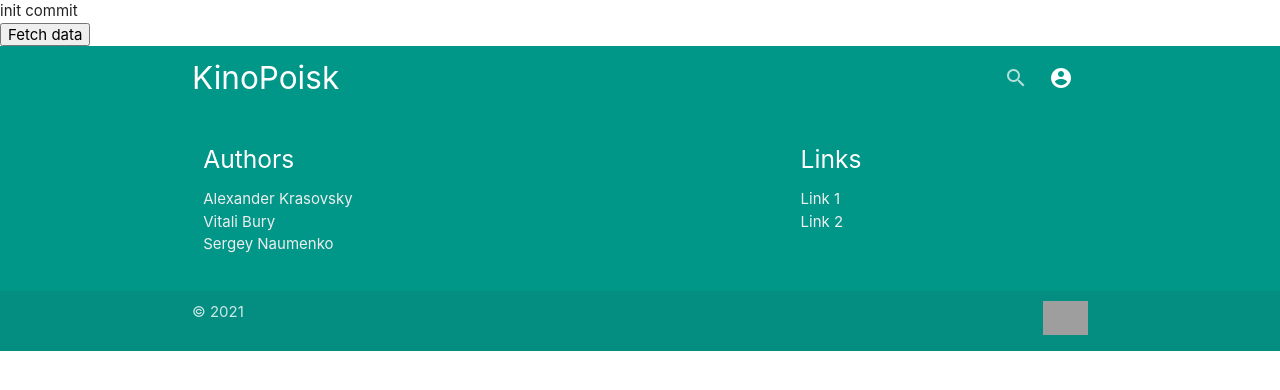
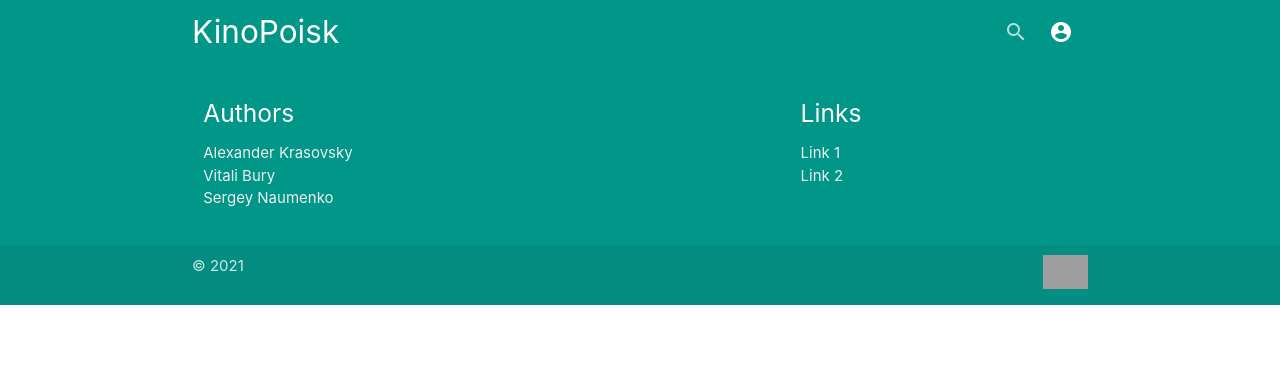
Before and after one commit to SergeyNaumenko/rsclone, a React (Create React App) app in the folder client/: page / in a window 1280 px wide. Shown: the top 390 px of the page. Built offline with nearby package versions, Linux system fonts and the light colour scheme; no server answers; grey boxes are pictures that could not be loaded.

Commit message:
feat: add context for service

```diff
--- a/client/src/App.tsx
+++ b/client/src/App.tsx
@@ -1,40 +1,23 @@
-import React from 'react';
+import React, { Component } from 'react';
 import { Header } from './components/header.commponent';
 import { Footer } from './components/footer.component';
 import MovieApiService from './services/movieApiService';
+import { MovieApiServiceProvider } from './components/movie-api-service-context';
 
-const App: React.FC = () => {
+export default class App extends Component {
+  state = {
+    movieApiService: new MovieApiService()
+  };
 
-  const clickHandler = async() => {
-    const res = await fetch('http://localhost:5000/api/auth/reg',{
-        method: 'POST',
-        headers: {
-            'Content-Type': 'application/json'
-        },
-        body: JSON.stringify({login: 'atgbt',password: '33333'})
-    });
-    const data = await res.json();
-    console.log(data);
-    return data;
+  render() {
+    return (
+      <div className="App">
+        <Header/>
+        <MovieApiServiceProvider value={this.state.movieApiService} >
+
+        </MovieApiServiceProvider>
+        <Footer/>
+      </div>
+    );
   }
-
-  const movieApiService = new MovieApiService();
-  const genres = movieApiService.getGenres();
-  console.log(genres)
-
-  const topRated = movieApiService.getTopRatedMovies();
-  console.log(topRated)
-
-  return (
-    <div className="App">
-      <header className="App-header">
-        init commit
-      </header>
-      <button onClick={clickHandler}>Fetch data</button>
-      <Header/>
-      <Footer/>
-    </div>
-  );
 };
-
-export default App;
--- /dev/null
+++ b/client/src/components/movie-api-service-context/index.ts
@@ -0,0 +1,9 @@
+import {
+  MovieApiServiceProvider,
+  MovieApiServiceConsumer
+} from './movie-api-service-context';
+
+export {
+  MovieApiServiceProvider,
+  MovieApiServiceConsumer
+};
--- /dev/null
+++ b/client/src/components/movie-api-service-context/movie-api-service-context.ts
@@ -0,0 +1,11 @@
+import React from 'react';
+
+const {
+  Provider : MovieApiServiceProvider,
+  Consumer : MovieApiServiceConsumer
+} = React.createContext({});
+
+export {
+  MovieApiServiceProvider,
+  MovieApiServiceConsumer
+};
```
